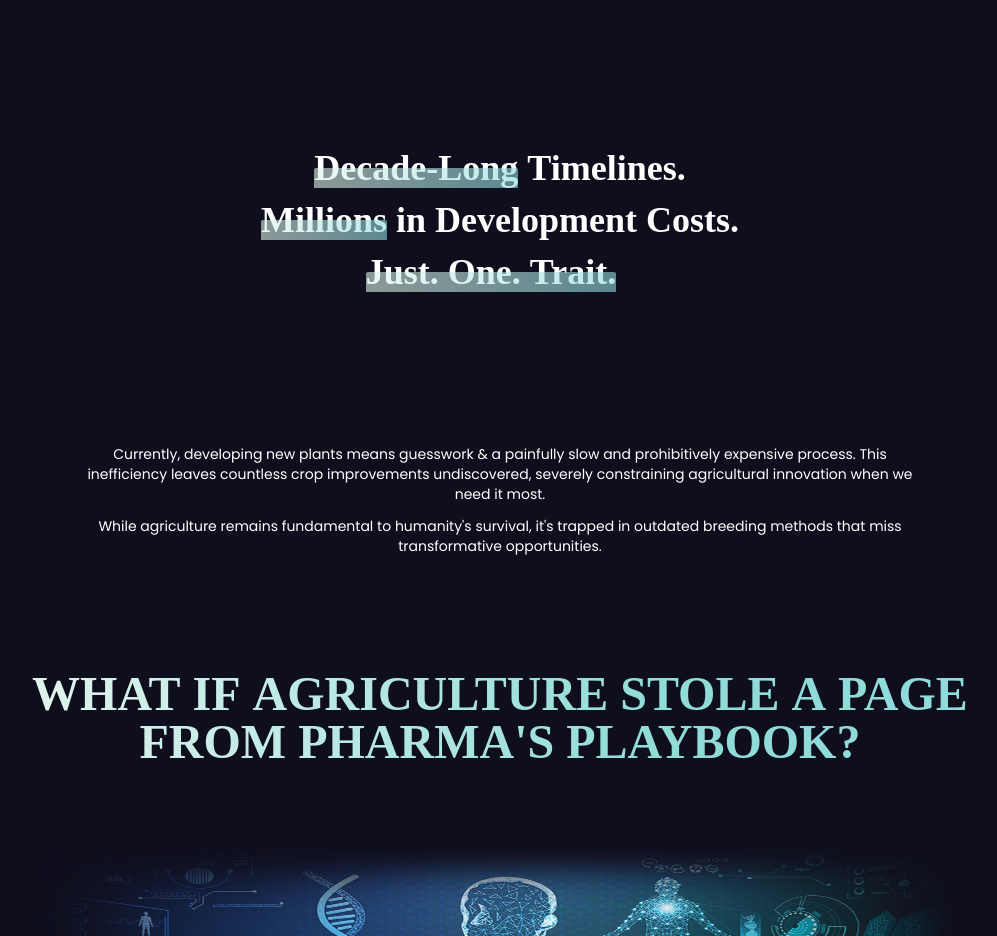
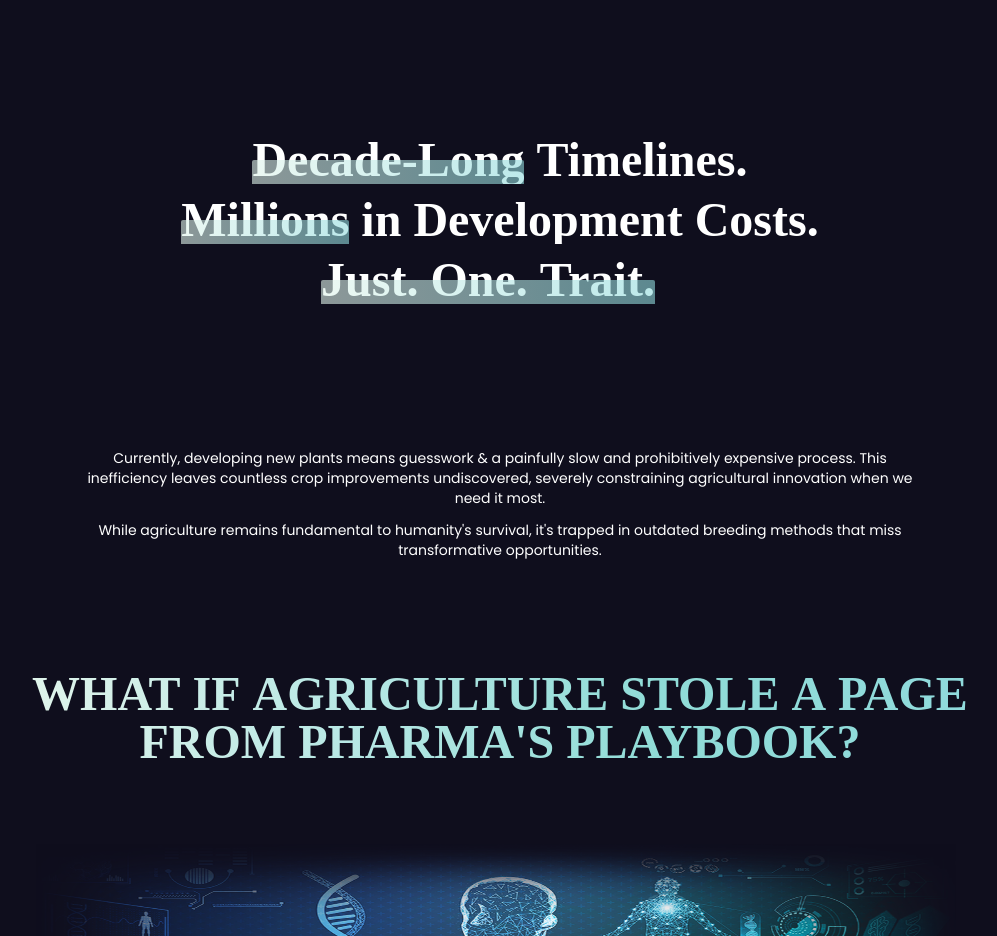
Before and after one commit to ShadowAdi/Mandrake_Bioworks, a React (Vite) app: page / in a window 1280 px wide. Shown: the part 980-1916 px from the top of the page, without its empty margins (140-1137 px from the left). Built offline with nearby package versions, Linux system fonts and the light colour scheme; a web font is replaced by a local one.

Commit message:
change subheadings

```diff
--- a/src/components/Section2-Part1.jsx
+++ b/src/components/Section2-Part1.jsx
@@ -98,17 +98,17 @@ const Section2Part1 = () => {
 
             <div className="flex flex-col w-full items-center justify-center gap-1 sm:gap-2 lg:gap-3">
                 <AnimatedWhiteTextSvg
-                    className="text-lg sm:text-2xl  lg:text-4xl 2xl:text-7xl  font-semibold text-center text-white "
+                    className="text-lg sm:text-2xl  lg:text-5xl 2xl:text-7xl  font-semibold text-center text-white "
                     text="Decade-Long Timelines."
                     numWordsToOverlay={1}
                 />
                 <AnimatedWhiteTextSvg
-                    className="text-lg sm:text-2xl  lg:text-4xl 2xl:text-7xl  font-semibold text-center text-white "
+                    className="text-lg sm:text-2xl  lg:text-5xl 2xl:text-7xl  font-semibold text-center text-white "
                     text="Millions in Development Costs."
                     numWordsToOverlay={1}
                 />
                 <AnimatedWhiteTextSvg
-                    className="text-lg sm:text-2xl  lg:text-4xl  2xl:text-7xl  font-semibold text-center text-white "
+                    className="text-lg sm:text-2xl  lg:text-5xl  2xl:text-7xl  font-semibold text-center text-white "
                     text="Just. One. Trait."
                     numWordsToOverlay={3}
                 />
```
